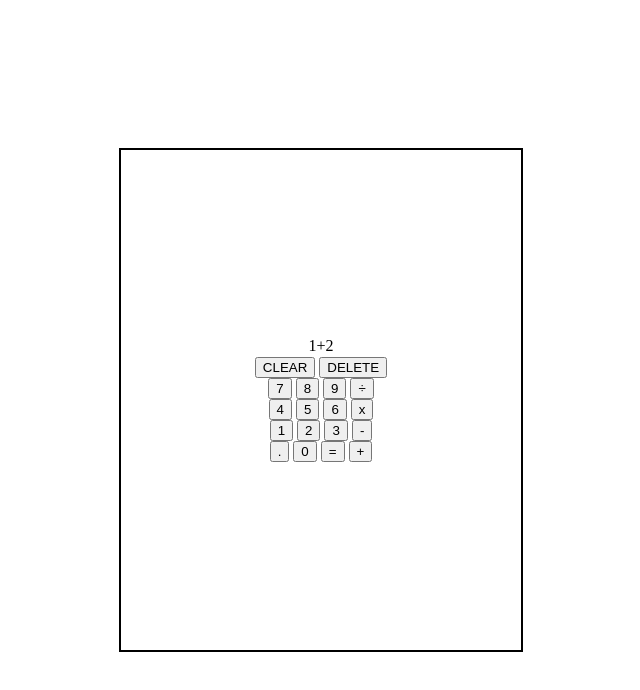
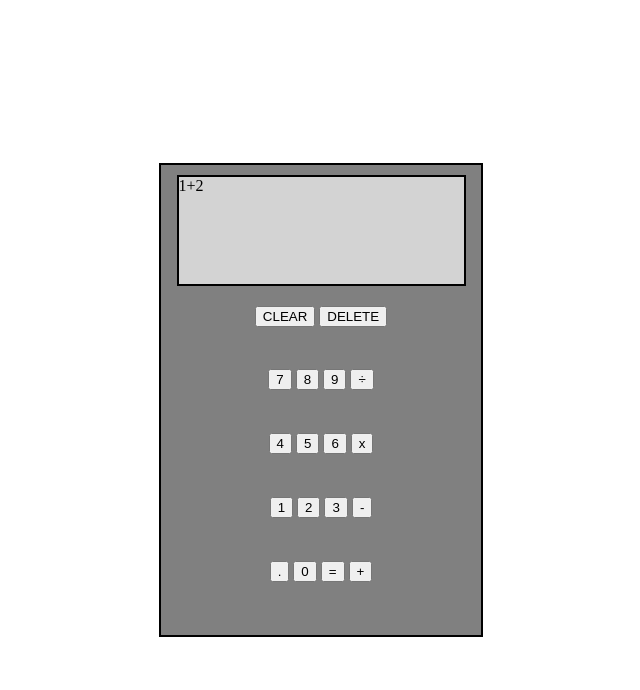
Before and after one commit to onglichang/calculator, a plain HTML site: page index.html in a window 1280 px wide. Shown: the whole page, without its empty margins (319-959 px from the left). Drawn offline with Linux system fonts and the light colour scheme.

Commit message:
Update calculator styling

```diff
--- a/style.css
+++ b/style.css
@@ -7,20 +7,35 @@ body {
 }
 
 .cal-container {
-  height: 400px;
+  height: 450px;
   width: 300px;
   display: flex;
-  justify-content: center;
+  /* justify-content: center; */
   align-items: center;
   flex-direction: column;
-  padding: 50px;
+  padding: 10px;
   border: 2px solid black;
+  gap: 20px;
+  background-color: grey;
+}
+
+.display {
+  height: 25%;
+  width: 95%;
+  border: 2px solid black;
+  background-color: lightgrey;
 }
 
 .btn-container {
+  height: 75%;
+  width: 95%;
   display: flex;
-  justify-content: center;
+  flex-direction: column;
+  justify-content: space-between;
   align-items: center;
-  margin: 2px;
-  flex-direction: column;
 }
+
+.clear-del,
+.row {
+  flex: 1 1 0;
+}
```
